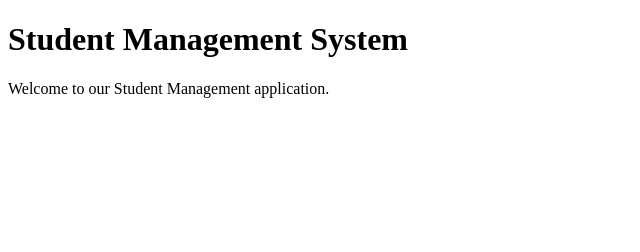
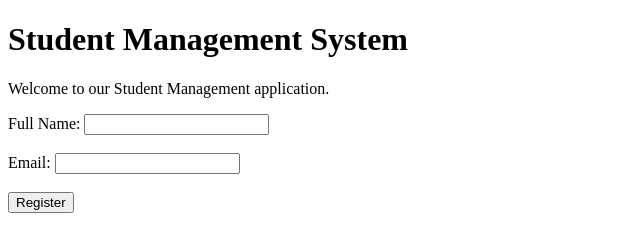
Before and after one commit to YousraBouk/StudentManagement, a plain HTML site: page index.html in a window 1280 px wide. Shown: the whole page, without its empty margins (0-640 px from the left). Drawn offline with Linux system fonts and the light colour scheme.

Commit message:
Add student registration form

```diff
--- a/index.html
+++ b/index.html
@@ -5,5 +5,18 @@ Management</title></head>
 <body>
  <h1>Student Management System</h1>
  <p>Welcome to our Student Management application.</p>
+ <form>
+    <label for="name">Full Name:</label>
+    <input type="text" id="name" name="name">
+
+    <br><br>
+
+    <label for="email">Email:</label>
+    <input type="email" id="email" name="email">
+
+    <br><br>
+
+    <button type="submit">Register</button>
+  </form>
 </body>
 </html>
```
